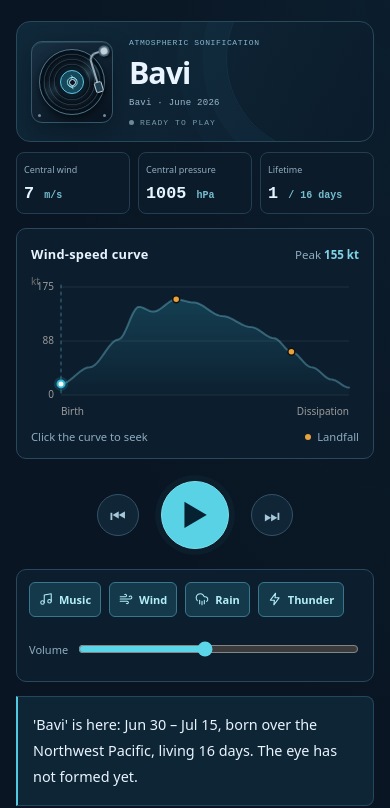
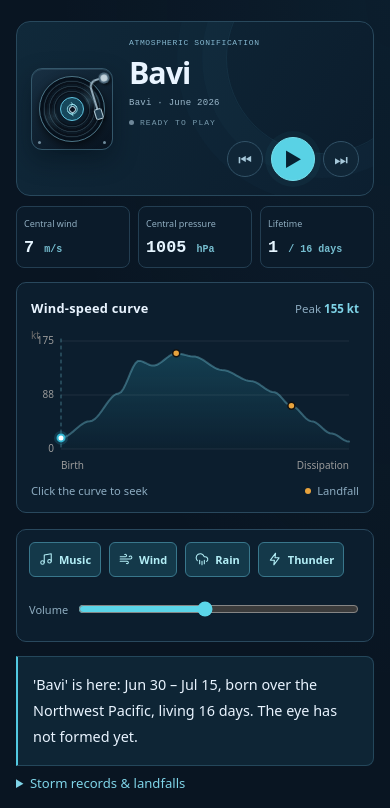
Before and after one commit to Sncho0124/typhoon-jukebox-pages, a plain HTML site: page index.html in a window 390 px wide. Shown: the part 74-882 px from the top of the page. Drawn offline with Linux system fonts and the light colour scheme.

Commit message:
Publish record-card playback controls

```diff
--- a/index.html
+++ b/index.html
@@ -547,6 +547,10 @@
   .curve-head h3{ font-size:.8rem; }
   .curve-cap,.curve-peak{ color:#8cabc0; }
   .transport-row{ gap:22px; padding:4px 0; }
+  .storm-heading-card .transport-row{ position:relative; z-index:1; justify-content:flex-end; gap:10px; margin:14px 0 0; padding:0; }
+  .storm-heading-card .play-btn{ width:44px; height:44px; min-height:44px; font-size:1.2rem; }
+  .storm-heading-card .transport-btn{ width:36px; height:36px; min-height:36px; font-size:.95rem; }
+
   .play-btn{ width:68px; height:68px; border:1px solid #76e1ee; background:#59d2e5; color:#062131; box-shadow:0 0 0 6px #54cada0b; font-size:1.8rem; }
   .play-btn:hover{ background:#94e9f4; }
   .transport-btn{ width:42px; height:42px; background:#102637; border-color:#325267; color:#a6c8da; }
@@ -558,6 +562,7 @@
   @media (max-width:1199px){
     .topbar-main{ padding:12px 18px; }
     .storm-heading-card{ gap:14px; padding:17px 14px; }
+    .storm-heading-card .transport-row{ gap:4px; }
     .record-deck{ padding:7px; border-radius:11px; }
     .info-kicker{ font-size:8px; letter-spacing:.08em; }
     #midInfo .chip{ padding:10px 7px; font-size:9px; }
@@ -568,6 +573,7 @@
     .brand-copy small{ font-size:8px; line-height:1.5; }
     .topbar-main .console-caption{ display:none; }
     .storm-heading-card{ grid-template-columns:82px minmax(0,1fr); padding:14px; gap:16px; }
+    .storm-heading-card .transport-row{ gap:8px; margin-top:10px; }
     #midInfo .play-title .name{ font-size:1.9rem; }
     #midInfo .play-title .en{ font-size:9px; margin-top:6px; }
     .info-kicker{ margin-bottom:6px; }
@@ -625,6 +631,11 @@
         <div class="name" id="playName">Bavi</div>
         <div class="en" id="playEn">BAVI · July 2026</div>
           <div class="record-status"><span class="is-idle">READY TO PLAY</span><span class="is-playing">NOW PLAYING</span></div>
+      <div class="transport-row">
+        <button class="transport-btn" id="prevBtn" type="button" aria-label="Previous storm">&#9198;</button>
+        <button class="play-btn" id="playBtn" type="button" aria-label="Play or pause">&#9654;</button>
+        <button class="transport-btn" id="nextBtn" type="button" aria-label="Next storm">&#9197;</button>
+      </div>
       </div>
       </div>
 
@@ -640,11 +651,7 @@
         <div class="curve-cap"><span id="curveHint">Click the curve to seek</span><span class="curve-legend">Landfall</span></div>
       </div>
 
-      <div class="transport-row">
-        <button class="transport-btn" id="prevBtn" type="button" aria-label="Previous storm">&#9198;</button>
-        <button class="play-btn" id="playBtn" type="button" aria-label="Play or pause">&#9654;</button>
-        <button class="transport-btn" id="nextBtn" type="button" aria-label="Next storm">&#9197;</button>
-      </div>
+
 
       <div class="ae-panel">
         <div class="ae-row" id="aeLayers">
```
Also changed, not shown: src/typhoon-jukebox-en.html (+12 -5 lines).
